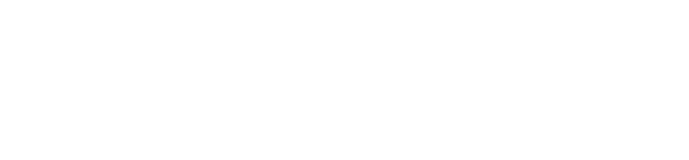
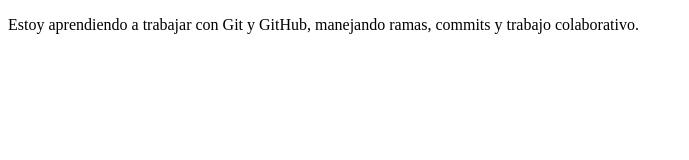
Before and after one commit to Alonso90159/Poyecto_Git_Pruebas, a plain HTML site: page index.html in a window 1280 px wide. Shown: the whole page, without its empty margins (0-689 px from the left). Drawn offline with Linux system fonts and the light colour scheme.

Commit message:
parafo nuevo

```diff
--- a/index.html
+++ b/index.html
@@ -6,6 +6,6 @@
     <title>Document</title>
 </head>
 <body>
-
+    <p>Estoy aprendiendo a trabajar con Git y GitHub, manejando ramas, commits y trabajo colaborativo.</p>
 </body>
 </html>
```
